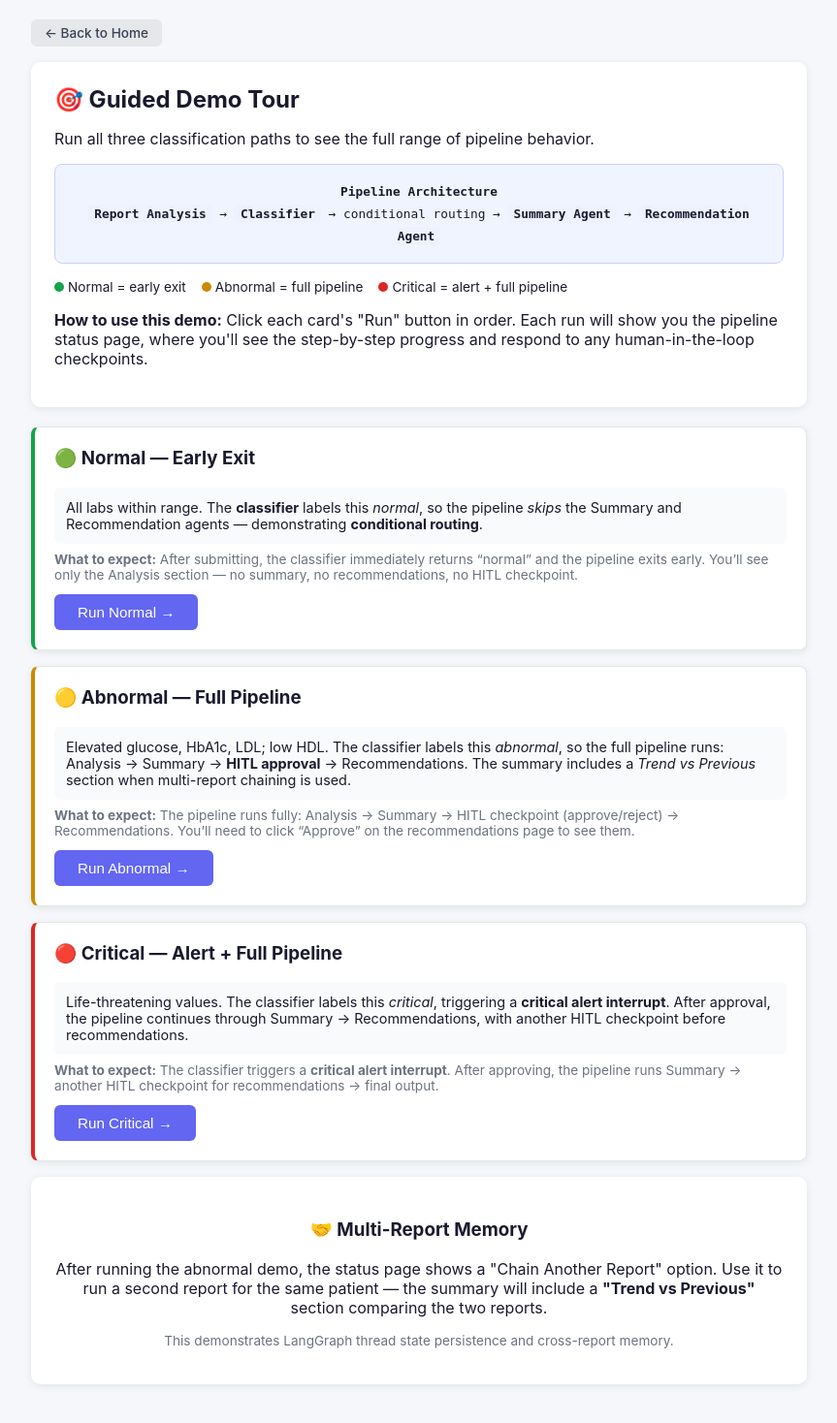
After one commit to karthick-de-25/ai_capstone_project, a Flask app: page /demo in a window 1280 px wide. The commit adds this page. Shown: the whole page at 97% size, without its empty margins (208-1071 px from the left). Run offline with Flask 3, Linux system fonts and the light colour scheme.

Commit message:
Add UI changes

```diff
--- a/src/ui/app.py
+++ b/src/ui/app.py
@@ -2,6 +2,7 @@
 
 from __future__ import annotations
 
+import os
 import sys
 from pathlib import Path
 
@@ -15,9 +16,48 @@ if str(_project_root) not in sys.path:
 from dotenv import load_dotenv
 
 from src.data.synthetic.report_generator import generate_report
-from src.ui.state import get_thread, resume_thread, start_thread
+from src.ui.state import (
+    extract_clinical_metrics,
+    get_thread,
+    resume_thread,
+    start_thread,
+)
 
 load_dotenv()
+
+_DEMO_REPORTS = {
+    "normal": {
+        "label": "🟢 Normal — Early Exit",
+        "explanation": (
+            "All labs within range. The <strong>classifier</strong> labels this "
+            "<em>normal</em>, so the pipeline <em>skips</em> the Summary and "
+            "Recommendation agents — demonstrating <strong>conditional routing</strong>."
+        ),
+    },
+    "abnormal": {
+        "label": "🟡 Abnormal — Full Pipeline",
+        "explanation": (
+            "Elevated glucose, HbA1c, LDL; low HDL. The classifier labels this "
+            "<em>abnormal</em>, so the full pipeline runs: Analysis → Summary → "
+            "<strong>HITL approval</strong> → Recommendations. The summary includes "
+            "a <em>Trend vs Previous</em> section when multi-report chaining is used."
+        ),
+    },
+    "critical": {
+        "label": "🔴 Critical — Alert + Full Pipeline",
+        "explanation": (
+            "Life-threatening values. The classifier labels this <em>critical</em>, "
+            "triggering a <strong>critical alert interrupt</strong>. After approval, "
+            "the pipeline continues through Summary → Recommendations, with another "
+            "HITL checkpoint before recommendations."
+        ),
+    },
+}
+
+
+def _has_api_key() -> bool:
+    """Check if any supported API key is configured."""
+    return bool(os.environ.get("OPENROUTER_API_KEY") or os.environ.get("OPENAI_API_KEY"))
 
 
 def create_app() -> flask.Flask:
@@ -30,7 +70,10 @@ def create_app() -> flask.Flask:
     @app.route("/", methods=["GET"])
     def index():
         """Landing page with report input form."""
-        return flask.render_template("index.html")
+        return flask.render_template(
+            "index.html",
+            has_api_key=_has_api_key(),
+        )
 
     @app.route("/run", methods=["POST"])
     def run_pipeline():
@@ -39,10 +82,16 @@ def create_app() -> flask.Flask:
         Redirects to ``/status/<thread_id>`` so the user can see
         progress and respond to any interrupts.
         """
+        if not _has_api_key():
+            return flask.render_template(
+                "index.html",
+                error="No API key configured. Set <code>OPENROUTER_API_KEY</code> in your <code>.env</code> file.",
+                has_api_key=False,
+            )
         report_text = flask.request.form.get("report_text", "").strip()
         previous_summary = flask.request.form.get("previous_summary", "").strip() or None
         if not report_text:
-            return flask.render_template("index.html", error="Please enter a report.")
+            return flask.render_template("index.html", error="Please enter a report.", has_api_key=_has_api_key())
 
         thread_id = start_thread(report_text, previous_summary)
         return flask.redirect(flask.url_for("status", thread_id=thread_id))
@@ -57,11 +106,17 @@ def create_app() -> flask.Flask:
         """
         ts = get_thread(thread_id)
         if ts is None:
-            return flask.render_template("index.html", error=f"Unknown thread: {thread_id}")
+            return flask.render_template("index.html", error=f"Unknown thread: {thread_id}", has_api_key=_has_api_key())
+
+        # Extract clinical metrics from analysis text (for the summary card)
+        metrics = {}
+        if ts.output and ts.output.get("analysis"):
+            metrics = extract_clinical_metrics(ts.output["analysis"])
 
         return flask.render_template(
             "status.html",
             ts=ts,
+            metrics=metrics,
         )
 
     @app.route("/synthetic", methods=["GET"])
@@ -85,8 +140,7 @@ def create_app() -> flask.Flask:
         if flask.request.args.get("raw") == "1":
             return report_text, 200, {"Content-Type": "text/plain; charset=utf-8"}
 
-        # Render the index page with the report pre-filled
-        return flask.render_template("index.html", report_text=report_text)
+        return flask.render_template("index.html", report_text=report_text, has_api_key=_has_api_key())
 
     @app.route("/resume/<thread_id>", methods=["POST"])
     def resume(thread_id: str):
@@ -94,10 +148,17 @@ def create_app() -> flask.Flask:
         approved = flask.request.form.get("approved", "no").strip().lower() in ("yes", "y", "1", "true")
         error = resume_thread(thread_id, approved)
         if error:
-            return flask.redirect(
-                flask.url_for("status", thread_id=thread_id, error=error)
-            )
+            return flask.redirect(flask.url_for("status", thread_id=thread_id, error=error))
         return flask.redirect(flask.url_for("status", thread_id=thread_id))
+
+    @app.route("/demo", methods=["GET"])
+    def demo():
+        """Guided demo tour page showing all three classification paths."""
+        return flask.render_template(
+            "demo.html",
+            reports=_DEMO_REPORTS,
+            has_api_key=_has_api_key(),
+        )
 
     return app
 
--- /dev/null
+++ b/src/ui/templates/demo.html
@@ -0,0 +1,119 @@
+<!DOCTYPE html>
+<html lang="en">
+<head>
+    <meta charset="UTF-8">
+    <meta name="viewport" content="width=device-width, initial-scale=1.0">
+    <title>Guided Demo Tour — AI Clinical Report Summarization</title>
+    <style>
+        body { font-family: -apple-system, BlinkMacSystemFont, "Segoe UI", Roboto, sans-serif; margin: 0; padding: 20px; background: #f5f7fa; color: #1a1a2e; }
+        .container { max-width: 800px; margin: 0 auto; }
+        h1 { font-size: 1.5rem; margin-top: 0; }
+        .card { background: white; padding: 24px; border-radius: 10px; box-shadow: 0 2px 8px rgba(0,0,0,0.08); margin-bottom: 20px; }
+        .btn { display: inline-block; padding: 10px 24px; border: none; border-radius: 6px; cursor: pointer; font-size: 0.95rem; font-weight: 500; text-decoration: none; }
+        .btn-primary { background: #6366f1; color: white; }
+        .btn-primary:hover { background: #4f52d6; }
+        .btn-secondary { background: #e5e7eb; color: #374151; }
+        .btn-secondary:hover { background: #d1d5db; }
+        .nav-bar { display: flex; gap: 8px; margin-bottom: 16px; }
+        .nav-bar a { text-decoration: none; }
+        .demo-card { padding: 20px; border-radius: 8px; margin-bottom: 16px; border: 1px solid #e5e7eb; }
+        .demo-card h3 { margin-top: 0; }
+        .demo-card p { margin: 8px 0; font-size: 0.9rem; line-height: 1.5; }
+        .demo-card .explanation { background: #f9fafb; padding: 12px; border-radius: 6px; font-size: 0.9rem; }
+        .demo-card .expected { font-size: 0.85rem; color: #6b7280; margin-top: 8px; }
+        .demo-normal { border-left: 4px solid #16a34a; }
+        .demo-abnormal { border-left: 4px solid #ca8a04; }
+        .demo-critical { border-left: 4px solid #dc2626; }
+        .arch-diagram { background: #f0f4ff; border: 1px solid #c7d2fe; border-radius: 8px; padding: 16px; margin: 16px 0; font-family: "SF Mono", "Fira Code", monospace; font-size: 0.8rem; line-height: 1.8; text-align: center; }
+        .arch-diagram .highlight { background: #eef2ff; padding: 2px 6px; border-radius: 3px; font-weight: 600; }
+        .legend { display: flex; gap: 16px; flex-wrap: wrap; font-size: 0.85rem; margin: 12px 0; }
+        .legend-item { display: flex; align-items: center; gap: 4px; }
+        .legend-dot { width: 10px; height: 10px; border-radius: 50%; display: inline-block; }
+        .dot-normal { background: #16a34a; }
+        .dot-abnormal { background: #ca8a04; }
+        .dot-critical { background: #dc2626; }
+        .api-warning { font-size: 0.85rem; padding: 10px 14px; background: #fef3cd; border: 1px solid #fcd34d; border-radius: 6px; margin-bottom: 16px; }
+    </style>
+</head>
+<body>
+    <div class="container">
+        <div class="nav-bar">
+            <a href="/" class="btn btn-secondary" style="padding:6px 14px; font-size:0.85rem;">&larr; Back to Home</a>
+        </div>
+
+        <div class="card">
+            <h1>🎯 Guided Demo Tour</h1>
+            <p>Run all three classification paths to see the full range of pipeline behavior.</p>
+
+            {% if not has_api_key %}
+            <div class="api-warning">
+                ⚠️ <strong>No API key detected.</strong> Set <code>OPENROUTER_API_KEY</code> in your
+                <code>.env</code> file before running the demo.
+            </div>
+            {% endif %}
+
+            <div class="arch-diagram">
+                <strong>Pipeline Architecture</strong><br>
+                <span class="highlight">Report Analysis</span> &rarr;
+                <span class="highlight">Classifier</span> &rarr; conditional routing &rarr;
+                <span class="highlight">Summary Agent</span> &rarr;
+                <span class="highlight">Recommendation Agent</span>
+            </div>
+
+            <div class="legend">
+                <span class="legend-item"><span class="legend-dot dot-normal"></span> Normal = early exit</span>
+                <span class="legend-item"><span class="legend-dot dot-abnormal"></span> Abnormal = full pipeline</span>
+                <span class="legend-item"><span class="legend-dot dot-critical"></span> Critical = alert + full pipeline</span>
+            </div>
+
+            <p><strong>How to use this demo:</strong> Click each card's "Run" button in order. Each run will show you the pipeline
+            status page, where you'll see the step-by-step progress and respond to any human-in-the-loop checkpoints.</p>
+        </div>
+
+        {% for key, info in reports.items() %}
+        <div class="card demo-card demo-{{ key }}">
+            <h3>{{ info.label }}</h3>
+            <div class="explanation">{{ info.explanation | safe }}</div>
+            <div class="expected">
+                <strong>What to expect:</strong>
+                {% if key == "normal" %}
+                After submitting, the classifier immediately returns &ldquo;normal&rdquo; and the pipeline exits early.
+                You&rsquo;ll see only the Analysis section — no summary, no recommendations, no HITL checkpoint.
+                {% elif key == "abnormal" %}
+                The pipeline runs fully: Analysis → Summary → HITL checkpoint (approve/reject) → Recommendations.
+                You&rsquo;ll need to click &ldquo;Approve&rdquo; on the recommendations page to see them.
+                {% elif key == "critical" %}
+                The classifier triggers a <strong>critical alert interrupt</strong>. After approving, the pipeline
+                runs Summary → another HITL checkpoint for recommendations → final output.
+                {% endif %}
+            </div>
+            <form method="post" action="/run" style="margin-top:12px;">
+                <input type="hidden" name="report_text" value="">
+                <button type="button" class="btn btn-primary" onclick="loadSynthAndSubmit(this.form, '{{ key }}')">
+                    Run {{ key | capitalize }} &rarr;
+                </button>
+            </form>
+        </div>
+        {% endfor %}
+
+        <div class="card" style="text-align:center;">
+            <h3>🤝 Multi-Report Memory</h3>
+            <p>After running the abnormal demo, the status page shows a "Chain Another Report" option.
+            Use it to run a second report for the same patient — the summary will include a
+            <strong>"Trend vs Previous"</strong> section comparing the two reports.</p>
+            <p style="font-size:0.85rem; color:#6b7280;">This demonstrates LangGraph thread state persistence and cross-report memory.</p>
+        </div>
+    </div>
+
+    <script>
+    function loadSynthAndSubmit(form, variant) {
+        fetch('/synthetic?variant=' + variant + '&raw=1')
+            .then(function(r) { return r.text(); })
+            .then(function(text) {
+                form.report_text.value = text;
+                form.submit();
+            });
+    }
+    </script>
+</body>
+</html>
```
Also changed, not shown: src/ui/state.py (+59 -14 lines), src/ui/templates/index.html (+25 -3 lines), src/ui/templates/status.html (+70 -28 lines).
